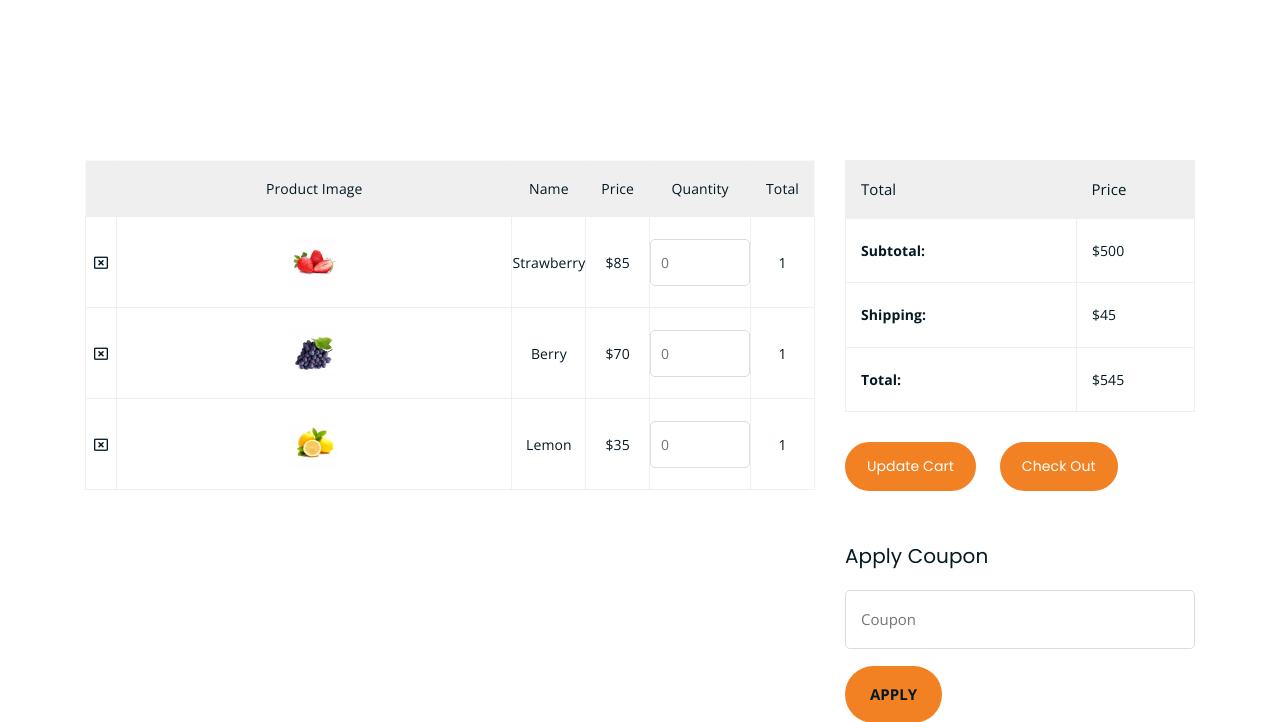
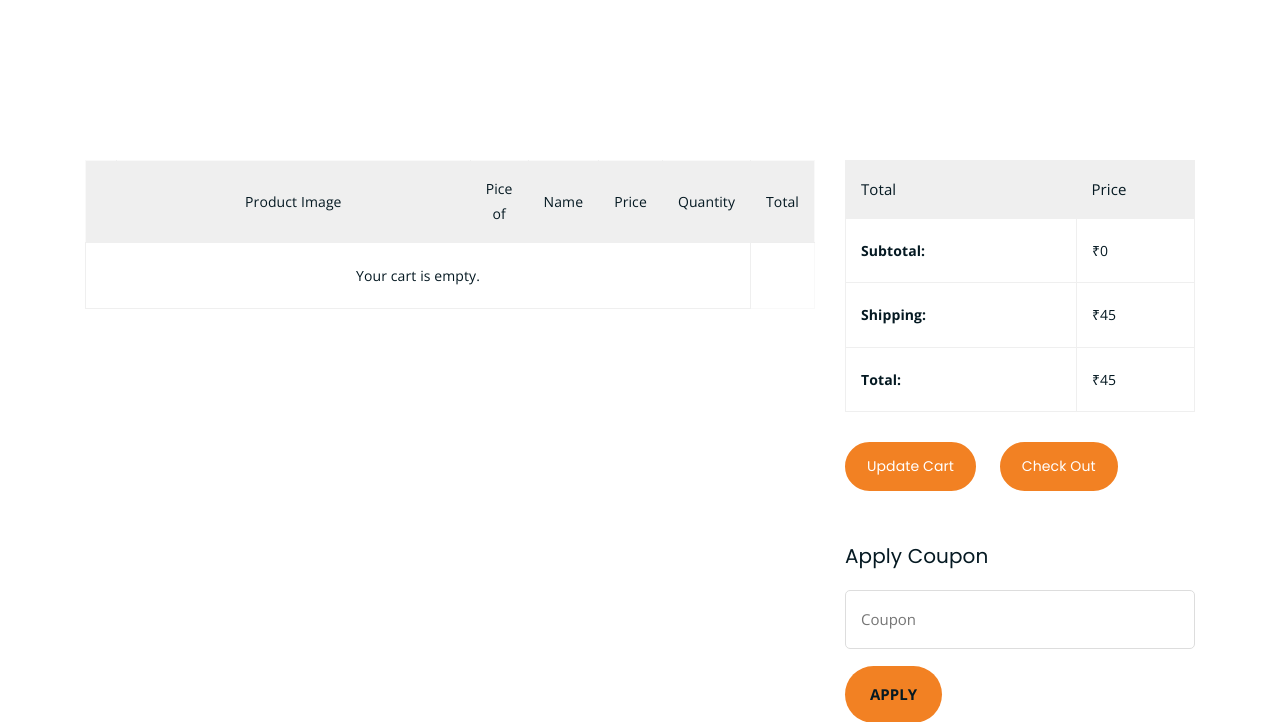
Before and after one commit to Debapriyo8145/E-Com-Web_Backend-Mitti_Bazaar-, a Django app: page /cart/ in a window 1280 px wide. Shown: the part 451-1173 px from the top of the page. Run offline with Django 4.2, Linux system fonts and the light colour scheme; the visitor is signed in with stand-in values (Sample User, id 1); some libraries are stand-ins or nearby versions.

Commit message:
Cart Function Added

```diff
--- a/myapp/templates/myapp/cart.html
+++ b/myapp/templates/myapp/cart.html
@@ -28,6 +28,7 @@
 								<tr class="table-head-row">
 									<th class="product-remove"></th>
 									<th class="product-image">Product Image</th>
+									<th class="product-image">Pice of</th>
 									<th class="product-name">Name</th>
 									<th class="product-price">Price</th>
 									<th class="product-quantity">Quantity</th>
@@ -35,31 +36,42 @@
 								</tr>
 							</thead>
 							<tbody>
-								<tr class="table-body-row">
-									<td class="product-remove"><a href="#"><i class="far fa-window-close"></i></a></td>
-									<td class="product-image"><img src="assets/img/products/product-img-1.jpg" alt=""></td>
-									<td class="product-name">Strawberry</td>
-									<td class="product-price">$85</td>
-									<td class="product-quantity"><input type="number" placeholder="0"></td>
-									<td class="product-total">1</td>
-								</tr>
-								<tr class="table-body-row">
-									<td class="product-remove"><a href="#"><i class="far fa-window-close"></i></a></td>
-									<td class="product-image"><img src="assets/img/products/product-img-2.jpg" alt=""></td>
-									<td class="product-name">Berry</td>
-									<td class="product-price">$70</td>
-									<td class="product-quantity"><input type="number" placeholder="0"></td>
-									<td class="product-total">1</td>
-								</tr>
-								<tr class="table-body-row">
-									<td class="product-remove"><a href="#"><i class="far fa-window-close"></i></a></td>
-									<td class="product-image"><img src="assets/img/products/product-img-3.jpg" alt=""></td>
-									<td class="product-name">Lemon</td>
-									<td class="product-price">$35</td>
-									<td class="product-quantity"><input type="number" placeholder="0"></td>
-									<td class="product-total">1</td>
-								</tr>
+							    {% for item in cart_items %}
+							    <tr class="table-body-row">
+							        <!-- Remove from cart button -->
+							        <td class="product-remove">
+							            <a href="{% url 'remove_from_cart' item.product.id %}">
+							                <i class="far fa-window-close"></i>
+							            </a>
+							        </td>
+
+							        <!-- Product image -->
+							        <td class="product-image">
+							            <img src="{{ item.product.image.url }}" alt="{{ item.product.name }}">
+							        </td>
+							        <td class="product-name">{{ product.quantity }}</td>
+
+							        <!-- Product name -->
+							        <td class="product-name">{{ item.product.name }}</td>
+
+							        <!-- Product price -->
+							        <td class="product-price">₹{{ item.product.price }}</td>
+
+							        <!-- Product quantity (readonly for now) -->
+							        <td class="product-quantity">
+							            <input type="number" value="{{ item.quantity }}" readonly>
+							        </td>
+
+							        <!-- Product total (subtotal) -->
+							        <td class="product-total">₹{{ item.subtotal }}</td>
+							    </tr>
+							    {% empty %}
+							    <tr>
+							        <td colspan="6" class="text-center">Your cart is empty.</td>
+							    </tr>
+							    {% endfor %}
 							</tbody>
+
 						</table>
 					</div>
 				</div>
@@ -75,21 +87,22 @@
 							</thead>
 							<tbody>
 								<tr class="total-data">
-									<td><strong>Subtotal: </strong></td>
-									<td>$500</td>
+							    <td><strong>Subtotal:</strong></td>
+							    <td>₹{{ total }}</td>
 								</tr>
 								<tr class="total-data">
-									<td><strong>Shipping: </strong></td>
-									<td>$45</td>
+							    <td><strong>Shipping:</strong></td>
+							    <td>₹45</td>
 								</tr>
 								<tr class="total-data">
-									<td><strong>Total: </strong></td>
-									<td>$545</td>
+							    <td><strong>Total:</strong></td>
+							    <td>₹{{ total|add:45 }}</td>
 								</tr>
+
 							</tbody>
 						</table>
 						<div class="cart-buttons">
-							<a href="cart.html" class="boxed-btn">Update Cart</a>
+							<a href="#" class="boxed-btn">Update Cart</a>
 							<a href="checkout.html" class="boxed-btn black">Check Out</a>
 						</div>
 					</div>
--- a/myapp/templates/myapp/header.html
+++ b/myapp/templates/myapp/header.html
@@ -103,7 +103,7 @@
                                     <div class="header-icons">
                                             <a class="mobile-hide search-bar-icon" href="#"><i class="fas fa-search"></i></a>
                                         {% if user.is_authenticated %}
-                                            <a class="shopping-cart" href="{% url 'cart' %}"><i class="fas fa-shopping-cart"></i></a>
+                                            <a class="shopping-cart" href="{% url 'cart_view' %}"><i class="fas fa-shopping-cart"></i></a>
                                             <a class="mobile-hide account-icon" href="{% url 'account' %}"><i class="fas fa-user"></i></a>
                                         {% else %}
                                             <a class="mobile-hide account-icon" href="{% url 'login' %}"><i class="fas fa-user"></i></a>
--- a/myapp/templates/myapp/product_details.html
+++ b/myapp/templates/myapp/product_details.html
@@ -51,7 +51,9 @@
 							                        <form action="index.html">
 							                            <input type="number" placeholder="0">
 							                        </form>
-							                        <a href="cart.html" class="cart-btn"><i class="fas fa-shopping-cart"></i> Add to Cart</a>
+							                        <a href="{% url 'add_to_cart' product.id %}" class="cart-btn">
+													    <i class="fas fa-shopping-cart"></i> Add to Cart
+													</a>
 							                        <a href="cart.html" class="wishlist-btn"><i class="fas fa-heart" ></i> Add to Wishlist</a>
 							                        <p><strong>Categorie: </strong>{{ product.category }}</p>
 													<div class="{% if product.avilable %}custom-in-stock{% else %}custom-out-stock{% endif %}">
@@ -101,7 +103,7 @@
 					        <p class="product-price">
 					            <span>Qty: {{ item.quantity }}</span> ₹{{ item.price }}
 					        </p>
-					        <a href="{% url 'cart' %}" class="cart-btn">
+					        <a href="{% url 'cart_view' %}" class="cart-btn">
 					            <i class="fas fa-shopping-cart"></i> Add to Cart
 					        </a>
 					    </div>
--- a/myapp/urls.py
+++ b/myapp/urls.py
@@ -9,9 +9,11 @@ urlpatterns = [
     path('account/', views.account, name='account'),
     path('wishlist/', views.wishlist, name='wishlist'),
     path('about/', views.about, name='about'),
-    path('cart/', views.cart, name='cart'),
     path('order-history/', views.order_history, name ="orders" ),
     path('shop/', views.shop, name ="shop" ),
     path('product_details/<int:product_id>/', views.product_details, name='product_details'),
+    path('cart/', views.cart_view, name='cart_view'),
+    path('cart/add/<int:product_id>/', views.add_to_cart, name='add_to_cart'),
+    path('cart/remove/<int:product_id>/', views.remove_from_cart, name='remove_from_cart')
 
 ]
--- a/myapp/views.py
+++ b/myapp/views.py
@@ -95,3 +95,37 @@ def product_details(request, product_id):
     related_products = Products.objects.filter(category=product.category).exclude(id=product.id)[:6]
 
     return render(request,'myapp/product_details.html', {'product':product, 'related_products':related_products})
+
+def cart_view(request):
+    cart = request.session.get('cart',{})
+    products = Products.objects.filter(id__in = cart.keys())
+
+    cart_items = []
+    total = 0
+
+    for product in  products:
+        quantity = cart[str(product.id)]
+        subtotal = product.price * quantity
+        total += subtotal
+        cart_items.append({
+            'product':product,
+            'quantity':quantity,
+            'subtotal':subtotal,
+        })
+
+    return render (request, 'myapp/cart.html', {'cart_items':cart_items, 'total':total})
+
+def add_to_cart(request, product_id):
+    cart = request.session.get('cart', {})
+    cart[str(product_id)] = cart.get(str(product_id), 0) + 1
+    request.session['cart'] = cart
+
+    return redirect('cart_view')
+
+def remove_from_cart(request, product_id):
+    cart = request.session.get('cart', {})
+    if str(product_id) in cart:
+        del cart[str(product_id)]
+        request.session['cart'] = cart
+
+    return redirect('cart_view')
```
Also changed, not shown: myapp/templates/myapp/shop.html (+11 -4 lines).
